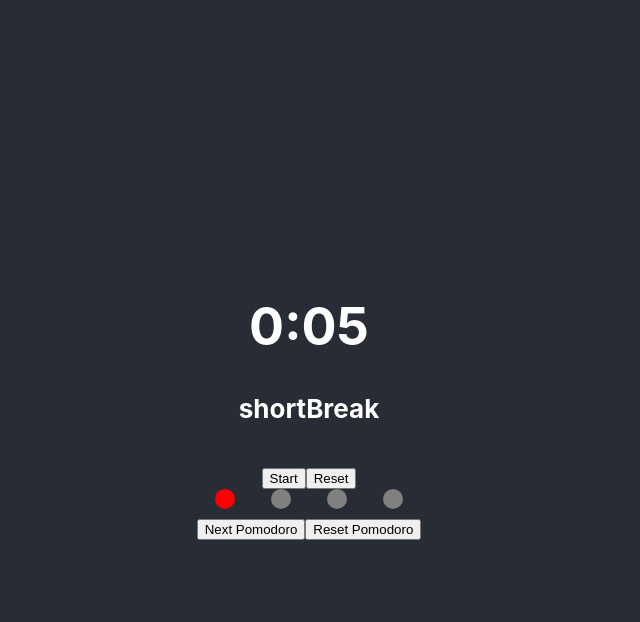
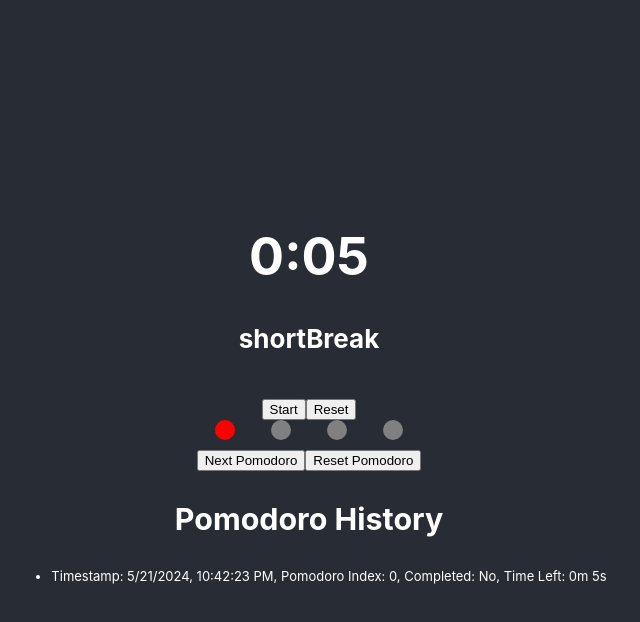
Before and after one commit to fabrol/pomodoro_app, a React (Create React App) app: page / in a window 1280 px wide. Both pictures are taken after a click on the button "Next Pomodoro". Shown: the top 622 px of the page, without its empty margins (331-971 px from the left). Built offline with nearby package versions, Linux system fonts and the light colour scheme.

Commit message:
Added history component

```diff
--- a/src/App.tsx
+++ b/src/App.tsx
@@ -3,8 +3,8 @@ import React, { useState, useCallback } from "react";
 import Timer from "./Timer"; // Import the Timer component
 import PomodoroCircles from "./PomodoroCircles"; // Import the PomodoroCircles component
 import PomodoroHistory, { Time } from "./PomodoroHistory";
+import PomodoroHistoryDisplay from "./PomodoroHistoryDisplay";
 
-function App() {
 const pomodoroIntervals = [
   { minutes: 25, seconds: 0, type: "work" },
   { minutes: 5, seconds: 0, type: "shortBreak" },
@@ -16,6 +16,7 @@ function App() {
   { minutes: 30, seconds: 0, type: "longBreak" },
 ];
 
+function App() {
   const [currentPomodoro, setCurrentPomodoro] = useState(0);
   const [history] = useState(new PomodoroHistory());
   const [currentTime, setCurrentTime] = useState<Time>({ minutes: 0, seconds: 0 });
@@ -27,7 +28,7 @@ function App() {
     setCurrentPomodoro(newPomodoroIndex);
     history.addEntry(currentPomodoro, currentTime.minutes === 0 && currentTime.seconds === 0, currentTime);
 
-  }, [currentPomodoro, pomodoroIntervals.length, history, currentTime]);
+  }, [currentPomodoro, history, currentTime]);
 
   const resetPomodoro = useCallback(() => {
     setCurrentPomodoro(0);
@@ -56,6 +57,7 @@ function App() {
           <button onClick={advancePomodoro}>Next Pomodoro</button>
           <button onClick={resetPomodoro}>Reset Pomodoro</button>
         </div>
+        <PomodoroHistoryDisplay history={history} />
       </header>
     </div>
   );
--- /dev/null
+++ b/src/PomodoroHistoryDisplay.tsx
@@ -0,0 +1,28 @@
+import React from 'react';
+import PomodoroHistory from './PomodoroHistory';
+
+type Props = {
+  history: PomodoroHistory;
+};
+
+const PomodoroHistoryDisplay: React.FC<Props> = ({ history }) => {
+  const entries = history.getHistory();
+
+  return (
+    <div>
+      <h3>Pomodoro History</h3>
+      <ul>
+        {entries.map((entry, index) => (
+          <li key={index} style={{ fontSize: 'small' }}>  {/* Apply smaller font size here */}
+            Timestamp: {entry.timestamp.toLocaleString()},
+            Pomodoro Index: {entry.pomodoroIndex},
+            Completed: {entry.completed ? 'Yes' : 'No'},
+            Time Left: {entry.timeLeft.minutes}m {entry.timeLeft.seconds}s
+          </li>
+        ))}
+      </ul>
+    </div>
+  );
+};
+
+export default PomodoroHistoryDisplay;
```
Also changed, not shown: 1 other file (tests, documents, lock files or other folders). Lines whose indentation alone changed are shown as unchanged.
